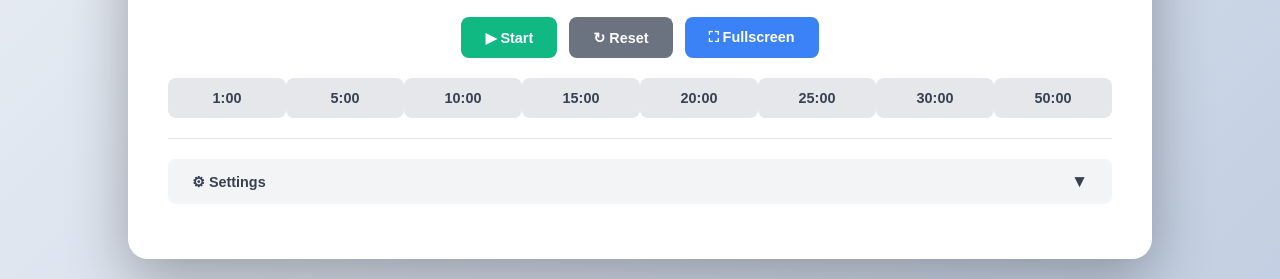
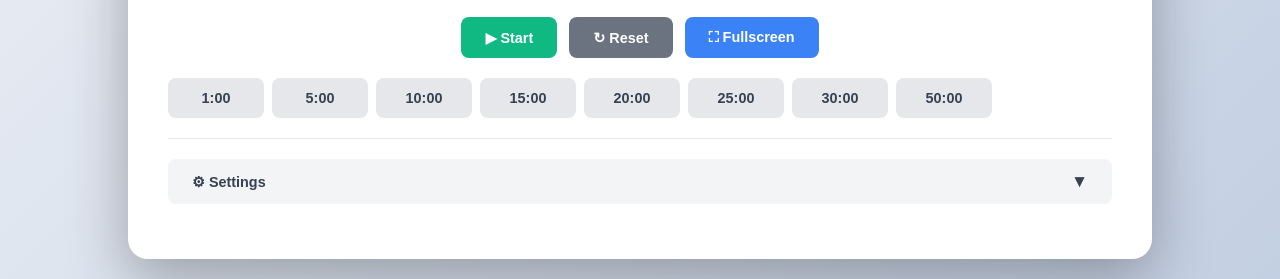
Before and after one commit to nickbrowndev/webtimerapp, a plain HTML site: page index.html in a window 1280 px wide. Shown: the part 740-1019 px from the top of the page. Drawn offline with Linux system fonts and the light colour scheme.

Commit message:
Adjusted time selection box styling

```diff
--- a/index.html
+++ b/index.html
@@ -150,14 +150,15 @@
 
         .duration-presets {
             display: flex;
-            justify-content: center;
+            justify-content: left;
             flex-wrap: wrap;
+            gap: 0.5rem;
         }
 
         .preset-btn {
             background: #e5e7eb;
             color: #374151;
-            flex: 1;
+            flex: 0 0 6rem;
             justify-content: center;
         }
 
```
